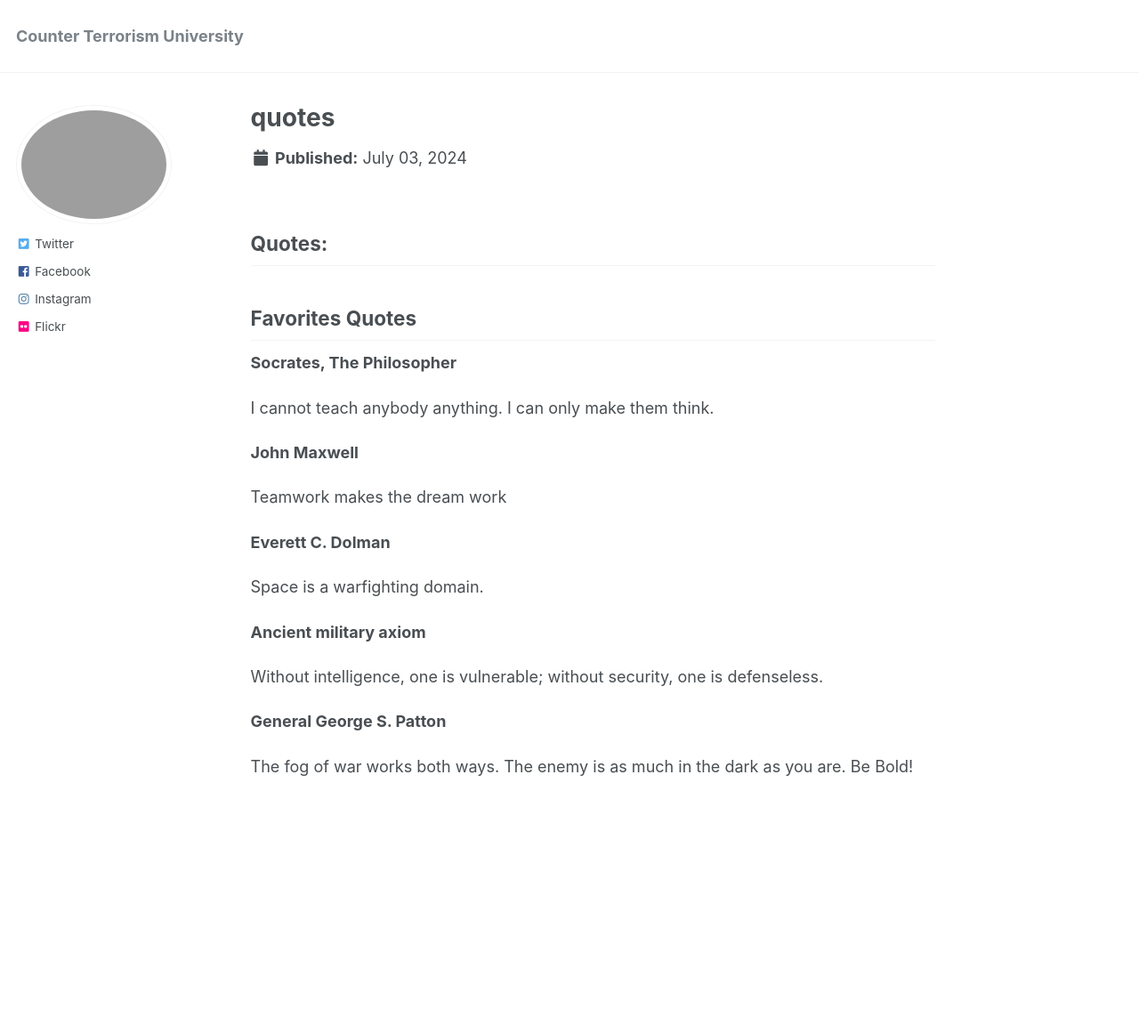
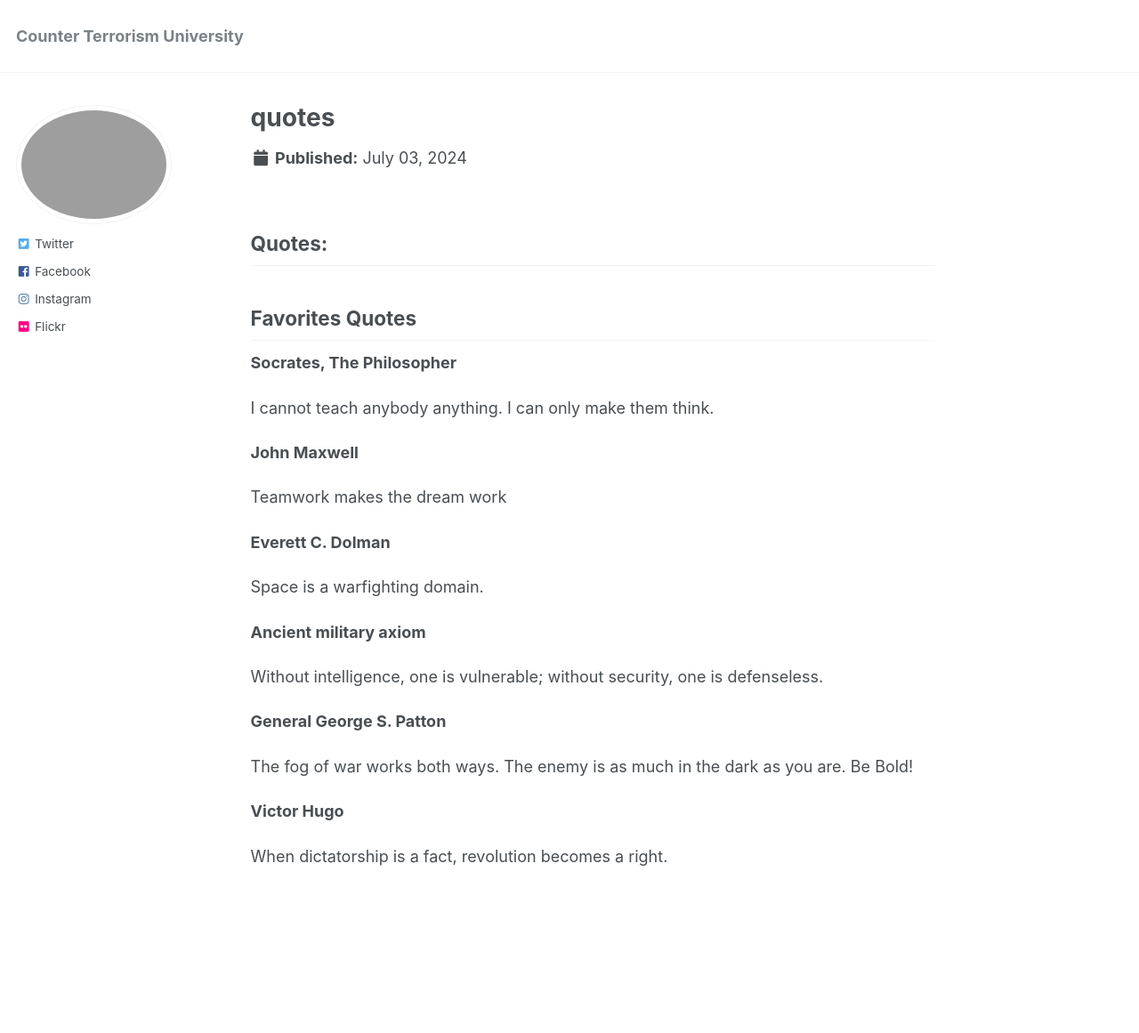
Before and after one commit to phdcsseiden/phdcsseiden.github.io, a Jekyll site: the page built from _pages/quotes.md, in a window 1280 px wide. Shown: the whole page at 89% size. Built offline with Jekyll 4.4.1, drawn with Linux system fonts in a browser that asks for light colours; before the commit the page ends 1060 px from its top, so only the background shows below that.

Commit message:
Update quotes.md

```diff
--- a/_pages/quotes.md
+++ b/_pages/quotes.md
@@ -59,3 +59,9 @@ Without intelligence, one is vulnerable; without security,  one is defenseless.
 
 
 The fog of war works both ways. The enemy is as much in the dark as you are. Be Bold!
+
+
+<b> Victor Hugo </b>
+
+
+When dictatorship is a fact, revolution becomes a right.
```
